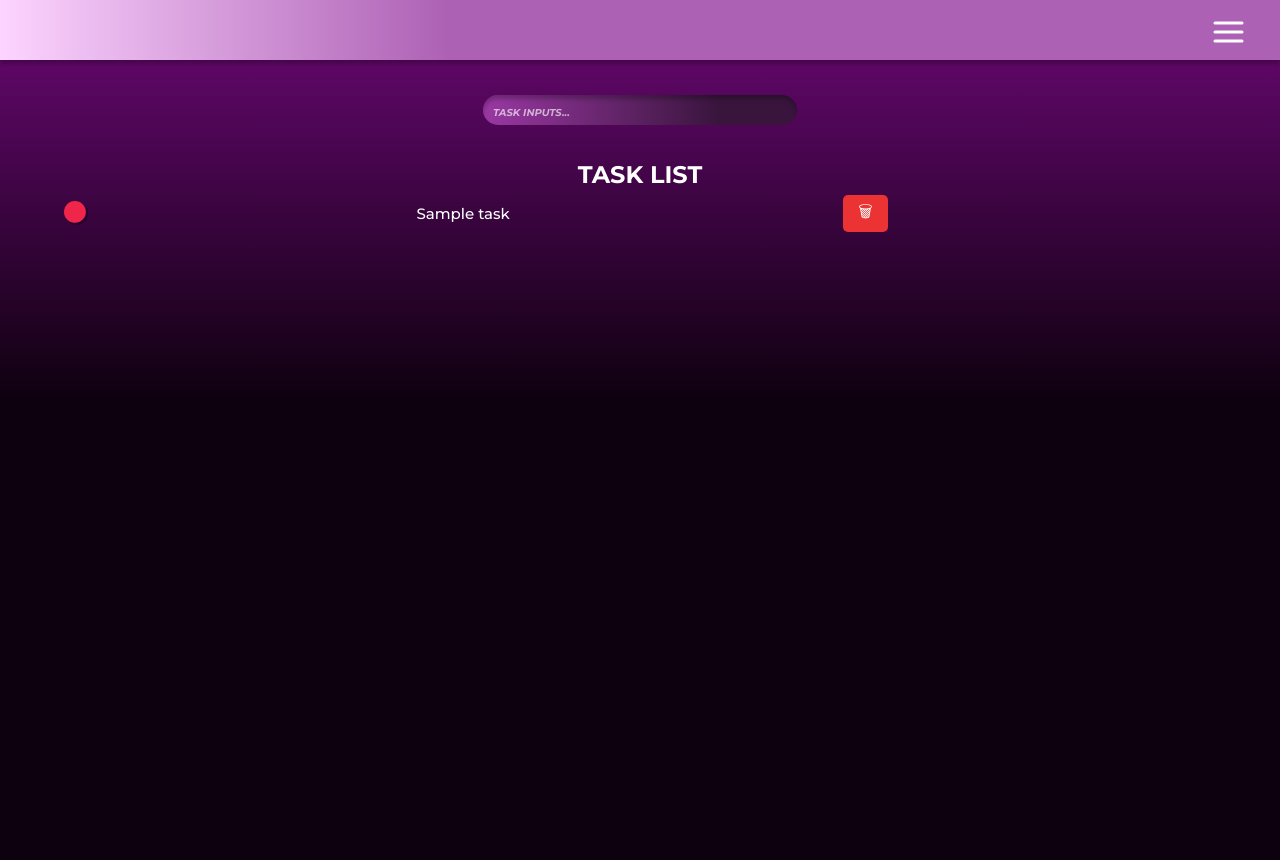
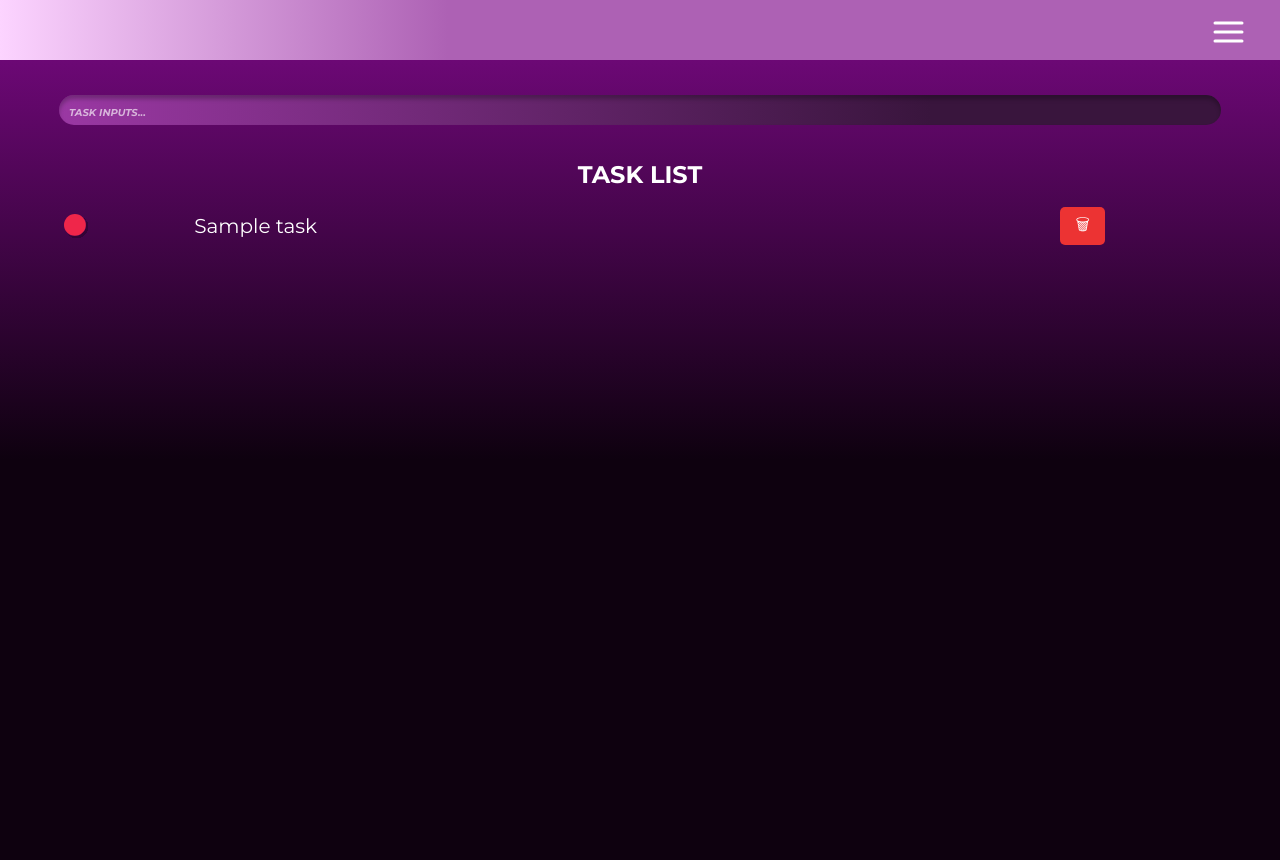
Before and after one commit to JaumC/tasknotes, a Django app: page / in a window 1280 px wide. Before the commit the page ends 353 px from the top, so only its background shows below. Run offline with Django 5.2, Linux system fonts and the light colour scheme; tables that the repository leaves empty hold one stand-in row (values such as "Sample post").

Commit message:
funcionalidades-home added

```diff
--- a/static/css/styles.css
+++ b/static/css/home.css
@@ -24,37 +24,16 @@ header{
 
 }
 
-body {
+section {
+    text-align: center;
     height: 100vh;
     background-image: linear-gradient(to bottom, #6C0875, #0E010F 50%);
     color: white;
 
 }
 
-section {
-    text-align: center;
-
-}
-
 a {
     text-decoration: none;
-
-}
-
-div[id^="modal"] {
-    position: absolute;
-    top: 5.6%;
-    left: 13%;
-    padding: 15px;
-    display: none;
-    width: 73%;
-    border-radius: 8px;
-    background-color: rgb(34, 10, 48);
-    box-shadow: 0 8px 32px 0 rgba(31, 38, 135, 0.281);
-    margin: 0 auto;
-    font-weight: 600;
-    font-size: 1rem;
-    border: 1px solid #3a2168;
 
 }
 
@@ -88,32 +67,17 @@ button[type="submit"] {
 
 }
 
-button[type="submit"]:hover {
-    background-color: #45a049;
-
-}
-
-.button {
-    display: inline-block;
-    padding: 10px 20px;
-    background-color: #f44336;
-    color: white;
-    border: none;
-    border-radius: 4px;
-    cursor: pointer;
-    font-size: 16px;
-
-}
-
-.button:hover {
-    background-color: #d32f2f;
-
+.checkbox{
+    display: flex;
+    position: relative;
+    z-index: 0;
+    width: 10%;
 }
 
 img[id^="unchecked"] {
     display: flex;
     position: relative;
-    z-index: 0;
+    z-index: 1;
     width: 24px;
     height: 24px;
 
@@ -121,7 +85,7 @@ img[id^="unchecked"] {
 
 img[id^="checked"] {
     position: absolute;
-    z-index: 1;
+    z-index: 2;
     display: none;
     width: 24px;
     height: 24px;
@@ -143,8 +107,7 @@ img[id^="checked"] {
     color: #ffffff;
     outline: none;
     padding-left: 10px;
-    max-width: 304px;
-    width: 70%;
+    width: 90%;
     height: 30px;
     border: none;
     border-radius: 15px;
@@ -167,23 +130,74 @@ img[id^="checked"] {
     font-size: 15px;
 }
 
+div[id^="modal"] {
+    height: 54px;
+    display: none;
+    width: 90%;
+    margin: 0 auto;
+    font-weight: 600;
+    font-size: 15px;
+
+}
+
+div[id^="modal"] input{
+    margin: 10px;
+    padding: 5px;
+    font-size: 20px;
+    width: 93%;
+    background-color: transparent;
+    border: none;
+    border-bottom: 1px solid blue;
+    outline: none;
+    color: white;
+
+}
+
+div[id^="modal"] form{
+    width: 100%;
+}
+
 .container {
+    width: 90%;
     display: flex;
     justify-content: center;
     align-items: center;
 
 }
 
+.box2 h2{
+    margin-bottom: 10px;
+}
+
 .lista {
     display: flex;
     width: 90%;
     align-items: center;
-    padding: 5px;
     justify-content: space-between;
+}
+
+.button {
+    width: 7%;
+    height: 20px;
+    display: inline-block;
+    padding: 5px 15px;
+    background-color: #f44336;
+    color: white;
+    border: none;
+    border-radius: 5px;
+    cursor: pointer;
+    font-size: 16px;
 
 }
 
+.box3{
+    display: flex;
+    align-items: center;
+    justify-content: center;
+}
+
 .buttons-container {
+    width: 15%;
     display: flex;
 }
 
@@ -197,16 +211,13 @@ img[id^="checked"] {
     border-radius: 5px;
     cursor: pointer;
     margin-left: 5px;
-
-}
-
-.buttons:hover {
-    background-color: #2e0e69;
+    width: 100%;
+    height: 20px;
 
 }
 
 .buttons_vermelho {
-    padding: 5px 15px;
+    padding: 5.5px 15px;
     background-color: #ec3333;
     color: white;
     text-align: center;
@@ -214,22 +225,17 @@ img[id^="checked"] {
     font-size: 16px;
     border-radius: 5px;
     cursor: pointer;
-    margin-left: 5px;
 
 }
 
-.buttons_vermelho:hover {
-    background-color: #a52525;
-}
-
-p [id^="taskName"] {
+.notas {
+    display: flex;
     font-size: 20px;
     margin: 10px;
     padding: 5px;
-    flex: 1;
     text-align: left;
     word-wrap: break-word;
     max-width: 85%;
-    width: 50%;
+    width: 80%;
 
 }
--- a/static/js/scripts.js
+++ b/static/js/home.js
@@ -1,12 +1,16 @@
 function AbrirM(taskId) {
-    var task = document.getElementById("taskName" + taskId);
-    task.innerText = 'aa';
+    var lista = document.getElementById("lista" + taskId);
+    var modal = document.getElementById("modal" + taskId);
+    modal.style.display = 'flex';
+    lista.style.display = 'none';
 
 }
 
 function FecharM(taskId) {
     var modal = document.getElementById("modal" + taskId);
+    var lista = document.getElementById("lista" + taskId);
     modal.style.display = 'none';
+    lista.style.display = 'flex';
 
 }
 
--- a/templates/home.html
+++ b/templates/home.html
@@ -7,13 +7,15 @@
     <meta charset="UTF-8">
     <meta name="viewport" content="width=device-width, initial-scale=1.0">
     <title>Task Notes</title>
-    <link rel="stylesheet" href="{% static 'css/styles.css' %}">
+    <link rel="stylesheet" href="{% static 'css/home.css' %}">
 </head>
+
 <header>
     <div class="side-bar">
-        <img src="{% static '/img/navbar.svg' %}" alt="">
+        <img src="{% static '/img/home/navbar.svg' %}" alt="">
     </div>
 </header>
+
 <body>
     <section>
         <div class="box1">
@@ -35,35 +37,37 @@
 
 
             {% for task in tasks %}
+        </div>
+        <div class="box3">
+            <div class="container">
+                <div class="checkbox">
+                    <img src="{% static '/img/home/unchecked.svg' %}" id="unchecked{{ task.id }}" onclick="checkIt({{ task.id }})">
 
-            <div class="container">
-                <div class="lista">
-                    <img src="{% static '/img/unchecked.svg' %}" id="unchecked{{ task.id }}" onclick="checkIt({{ task.id }})">
+                    <img src="{% static '/img/home/checked.svg' %}" id="checked{{ task.id }}" onclick="uncheckIt({{ task.id }})">
+                </div>
 
-                    <img src="{% static '/img/checked.svg' %}" id="checked{{ task.id }}" onclick="uncheckIt({{ task.id }})">
+                <div class="lista" id="lista{{ task.id }}">
+                    <p class="notas" onclick="AbrirM({{ task.id }})">{{task.nome}}</p>
 
-                    <p onclick="AbrirM({{ task.id }})" id="taskName{{ task.id }}">{{task.nome}}</p>
                     <div class="buttons-container">
-                        <!--Excluir-->
                         <a class="buttons_vermelho" onclick="return confirm('Tem certeza que deseja excluir?')" href="{% url 'excluir' task.id %}">&#128465;</a>
                     </div>
-                    <br><br>
+
+                </div>
+                <div id="modal{{ task.id }}">
+                    <form method="POST" action="{% url 'atualizar' task.id %}">
+                        {% csrf_token %}
+                        <input type="text" name="novo_nome" value="{{task.nome}}">
+                        <div class="button" onclick="FecharM({{ task.id }})">x</div>
+                    </form>
                 </div>
             </div>
+        </div>
 
             {% endfor %}
 
             {% for task in tasks %}
-            <div id="modal{{ task.id }}">
-                <form method="POST" action="{% url 'atualizar' task.id %}">
-                    {% csrf_token %}
-                    <input type="text" name="novo_nome" value="{{task.nome}}">
-                    <button type="submit">&#10003;</button>
-                    <div class="button" onclick="FecharM({{ task.id }})">x</div>
 
-                </form>
-
-            </div>
             {% endfor %}
 
         </div>
@@ -71,6 +75,6 @@
     </section>
 
 </body>
-<script src="{% static 'js/scripts.js' %}"></script>
+<script src="{% static 'js/home.js' %}"></script>
 
 </html>
```
Also changed, not shown: static/img/home/checked.svg (renamed from static/img/checked.svg), static/img/home/navbar.svg (renamed from static/img/navbar.svg), static/img/home/unchecked.svg (renamed from static/img/unchecked.svg).
